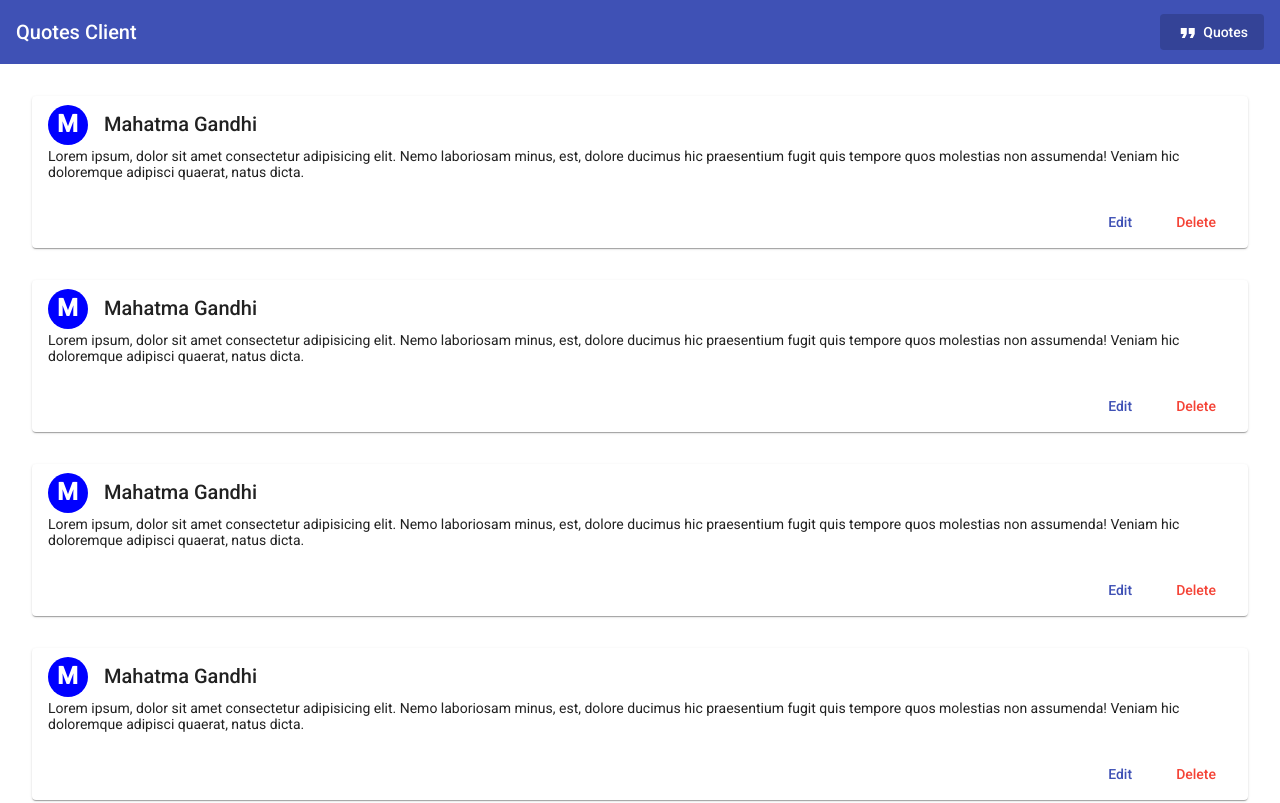
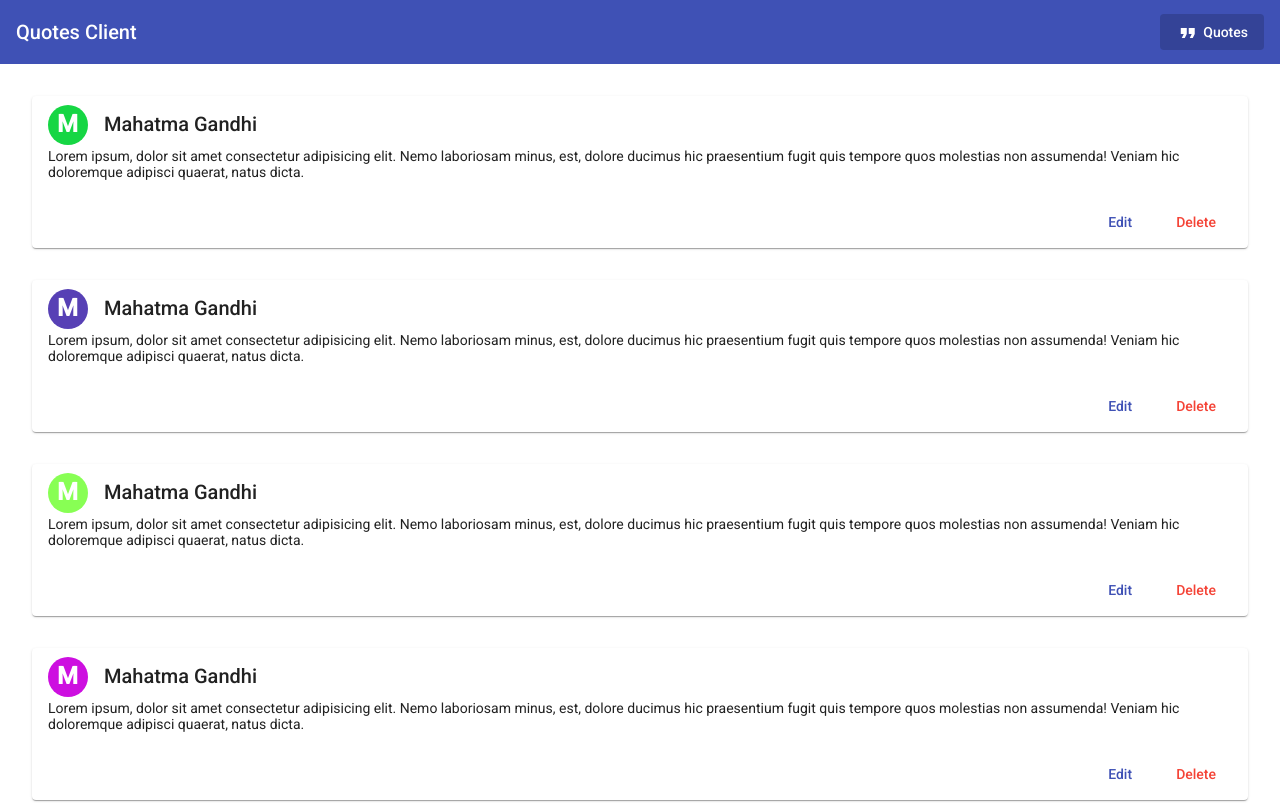
Before and after one commit to Dan-Y-Ko/quote-client, an Angular app: page /quotes in a window 1280 px wide. Shown: the top 803 px of the page. Built offline with nearby package versions, Linux system fonts and the light colour scheme.

Commit message:
display random avatar background

```diff
--- a/src/app/quotes/quotes.component.html
+++ b/src/app/quotes/quotes.component.html
@@ -1,7 +1,7 @@
 <mat-card class="quotes-card" *ngFor="let quote of [1, 2, 3, 4, 5]">
   <mat-card-header>
-    <div mat-card-avatar class="avatar">
-      <span>M</span>
+    <div mat-card-avatar class="avatar" [ngStyle]="getRandomColor()">
+      <span>{{ "Mahatma Gandhi".split("")[0] }}</span>
     </div>
     <mat-card-title>Mahatma Gandhi</mat-card-title>
   </mat-card-header>
--- a/src/app/quotes/quotes.component.ts
+++ b/src/app/quotes/quotes.component.ts
@@ -1,15 +1,24 @@
-import { Component, OnInit } from '@angular/core';
+import { Component, OnInit } from "@angular/core";
 
 @Component({
-  selector: 'app-quotes',
-  templateUrl: './quotes.component.html',
-  styleUrls: ['./quotes.component.scss']
+  selector: "app-quotes",
+  templateUrl: "./quotes.component.html",
+  styleUrls: ["./quotes.component.scss"]
 })
 export class QuotesComponent implements OnInit {
+  constructor() {}
 
-  constructor() { }
+  ngOnInit() {}
 
-  ngOnInit() {
+  getRandomColor() {
+    const letters = "0123456789ABCDEF";
+
+    let color = "#";
+
+    for (let i = 0; i < 6; i++) {
+      color += letters[Math.floor(Math.random() * 16)];
+    }
+
+    return { background: color };
   }
-
 }
```
